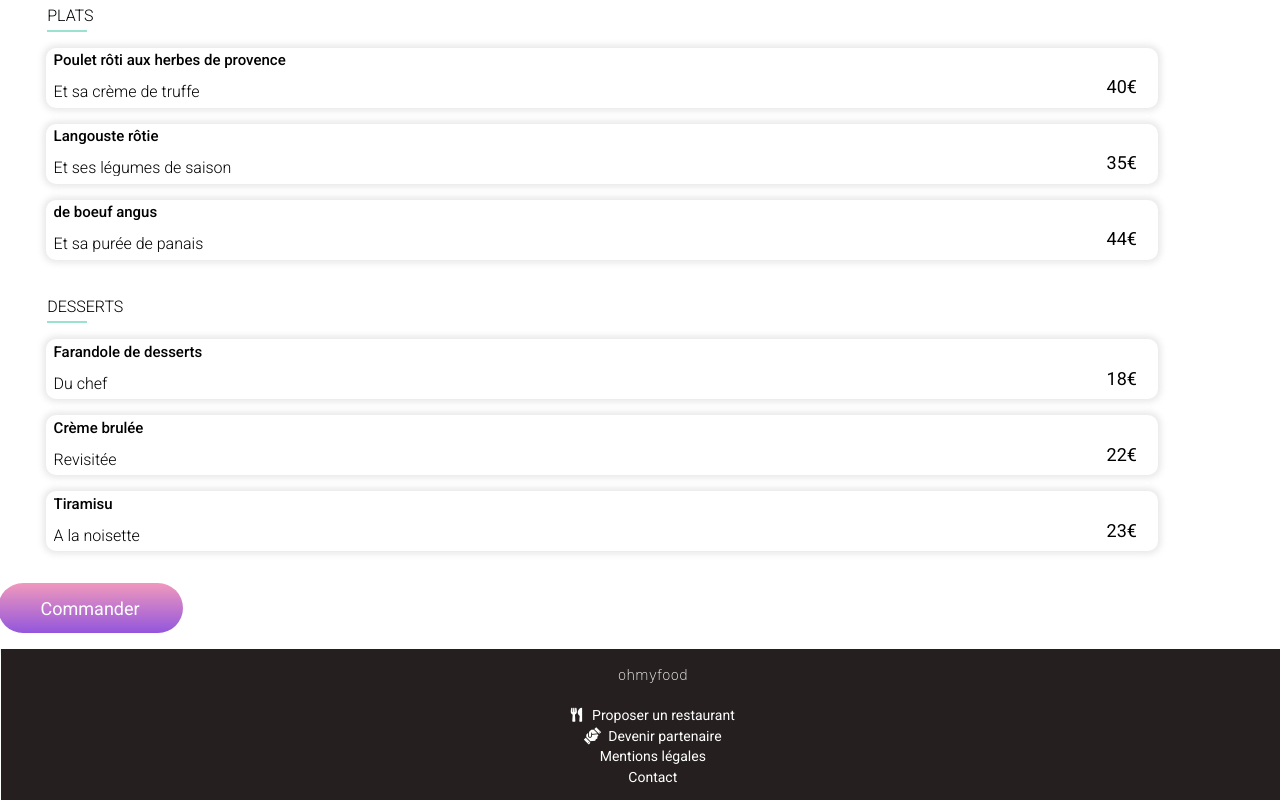
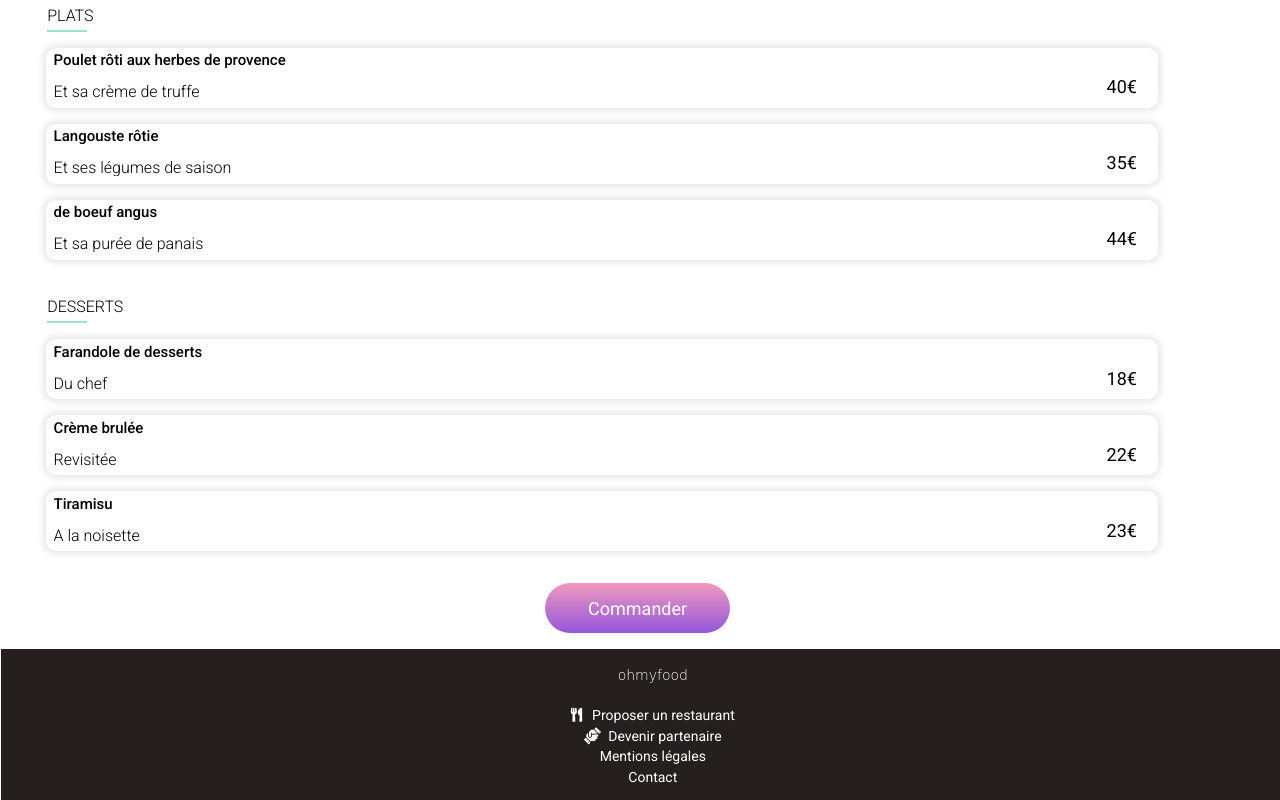
Before and after one commit to Andriatsimaniry/Andriatsimaniry_3_27042021, a website: page Le délice des sens.html in a window 1280 px wide. Shown: the part 807-1607 px from the top of the page. Drawn offline with Linux system fonts and the light colour scheme; a web font is replaced by a local one.

Commit message:
Version fnale

```diff
--- a/Le délice des sens.html
+++ b/Le délice des sens.html
@@ -153,7 +153,9 @@
 
 
                     </div>
-                    <div><button class="commander-btn">Commander</button>
+                    </div>
+                    <div class="menu-button">
+                        <button class="commander-btn">Commander</button>
                     </div>
             </div>
         </div>
--- a/css/menus.scss
+++ b/css/menus.scss
@@ -117,9 +117,13 @@ main{
 .commander-btn{
  @include boutton-commander;
  }
-
+ .menu-button{
+     display: flex;
+     justify-content: center;
+ }
 
 }
+
 
 
 
```
Also changed, not shown: A la française.html (+3 -1 lines), La note enchantée.html (+2 -0 lines), la palette du goût.html (+2 -1 lines), css/menus.css, 1 other file.
